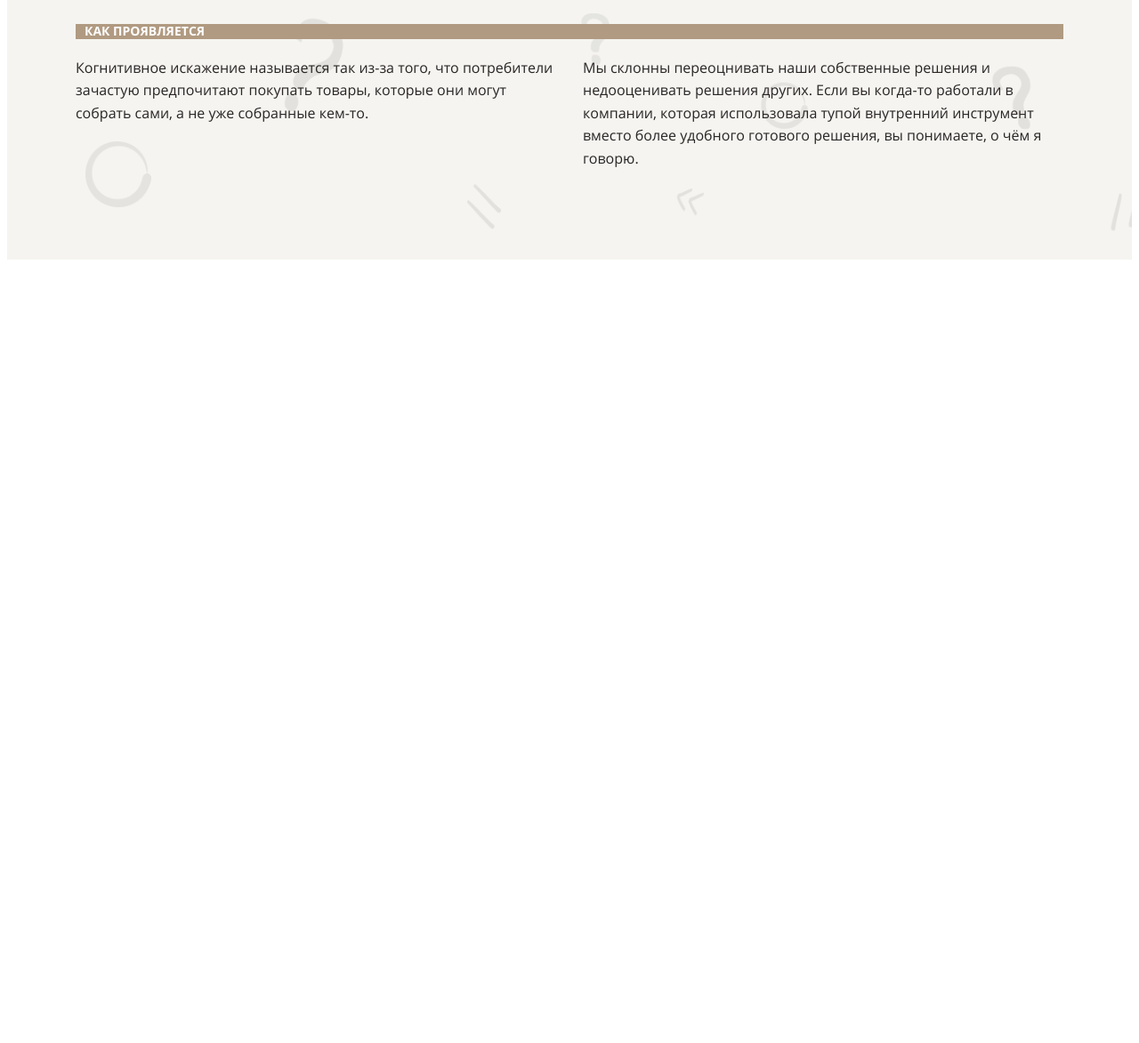
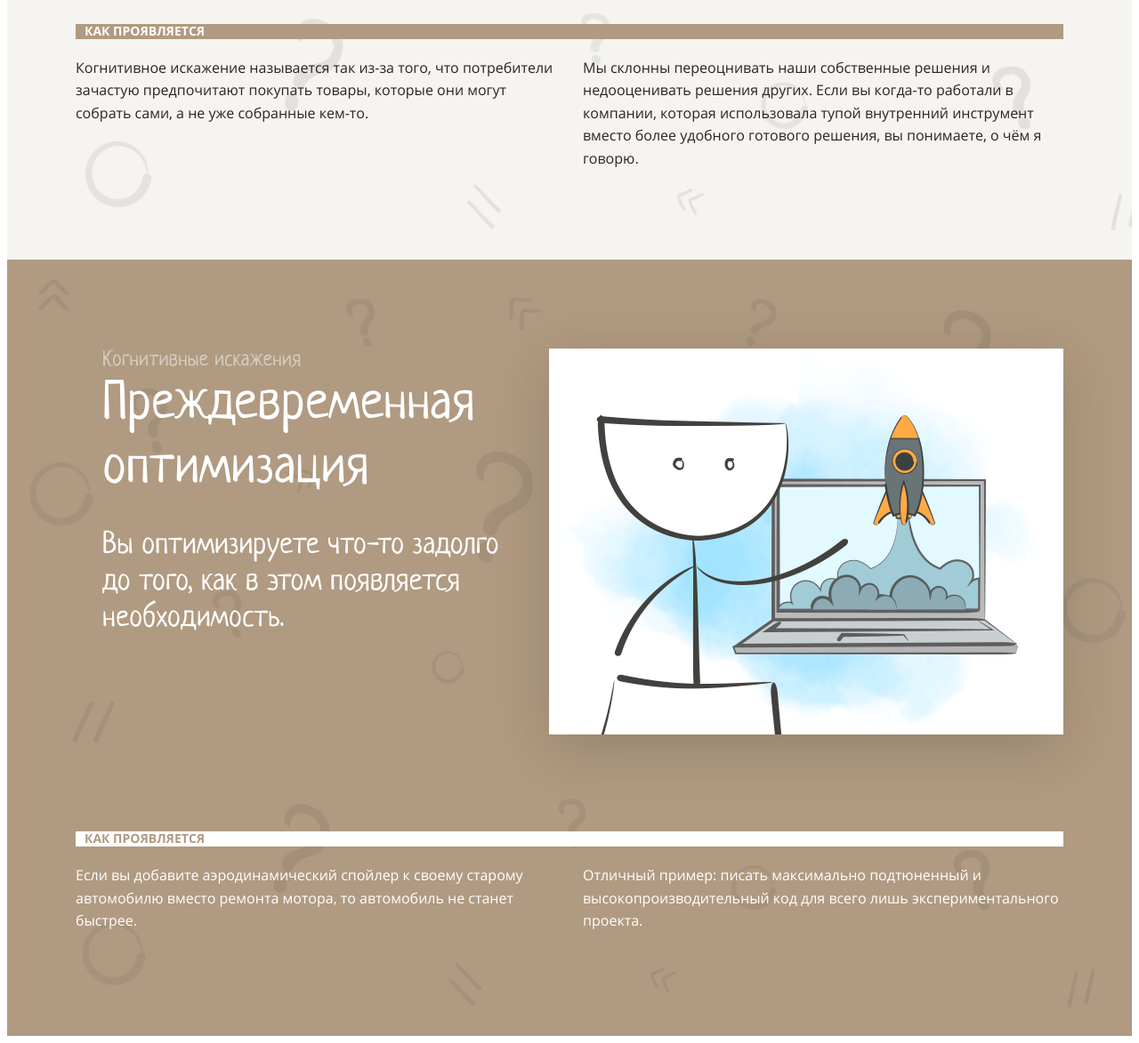
Before and after one commit to ivan-fedoroff/layout-designer-project-lvl1, a website: page src/index.html in a window 1280 px wide. Shown: the part 3308-4481 px from the top of the page at 89% size. Before the commit the page ends 3608 px from the top, so only its background shows below. Drawn offline with Linux system fonts and the light colour scheme.

Commit message:
Made section premature-optimization

```diff
--- a/src/index.html
+++ b/src/index.html
@@ -83,6 +83,26 @@
                 </article>
             </div>
         </section>
+        <section class="section-brown" id="premature-optimization">
+            <div class="content">
+                <div class="flex">
+                    <div class="images">
+                        <img src="../assets/images/2.png" alt="rocket man">
+                    </div>
+                    <div>
+                        <p class="title-cd-first">Когнитивные искажения</p>
+                        <h2>Преждевременная оптимизация</h2>
+                        <p class="title-cd-last">Вы оптимизируете что-то задолго до того, как в этом появляется необходимость.</p>
+                    </div>
+                    <h2></h2>
+                </div>
+                <h5 class="how-works">как проявляется</h5>
+                <article class="articles">
+                    <p>Если вы добавите аэродинамический спойлер к своему старому автомобилю вместо ремонта мотора, то автомобиль не станет быстрее.</p>
+                    <p>Отличный пример: писать максимально подтюненный и высокопроизводительный код для всего лишь экспериментального проекта.</p>
+                </article>
+            </div>
+        </section>
     </main>
     <footer></footer>
 </body>
--- a/src/styles/style.css
+++ b/src/styles/style.css
@@ -234,14 +234,18 @@ button a {
 }
 
 .title-cd-first {
-  margin-top: 0;
+  margin: 0;
 
   color: #908d8b;
   font-size: 24px;
+  line-height: 1.2;
 }
 
 .title-cd-last {
+  margin-top: 30px;
+
   font-size: 34px;
+  line-height: 1.2;
 }
 
 .how-works {
```
